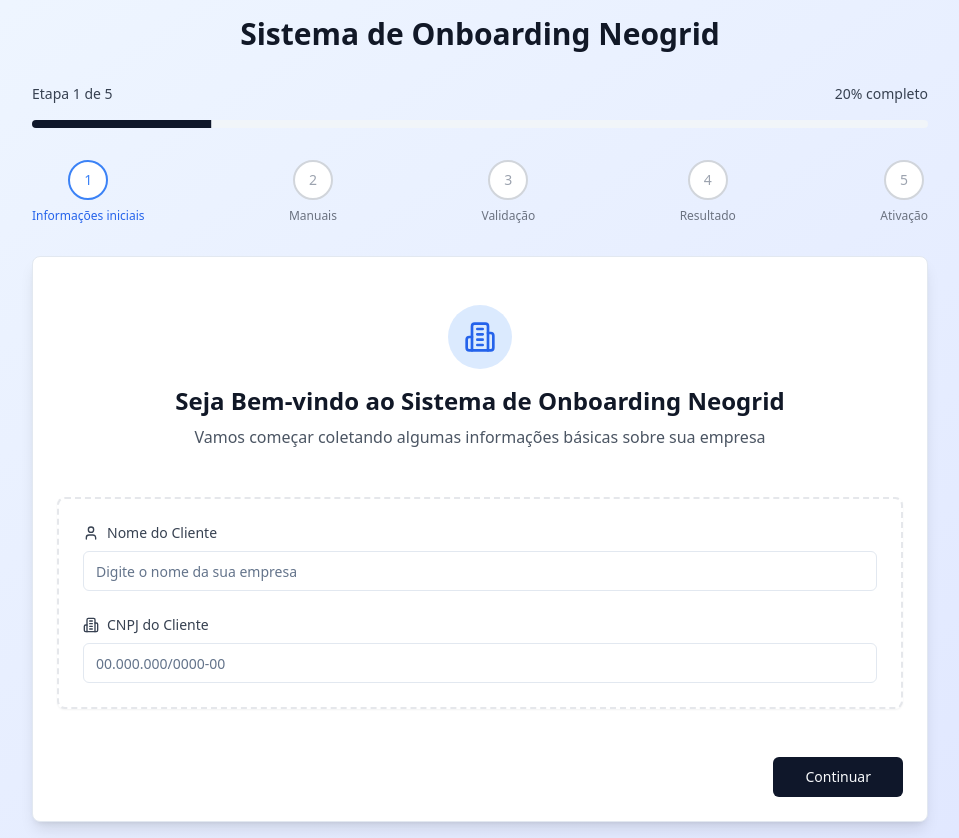
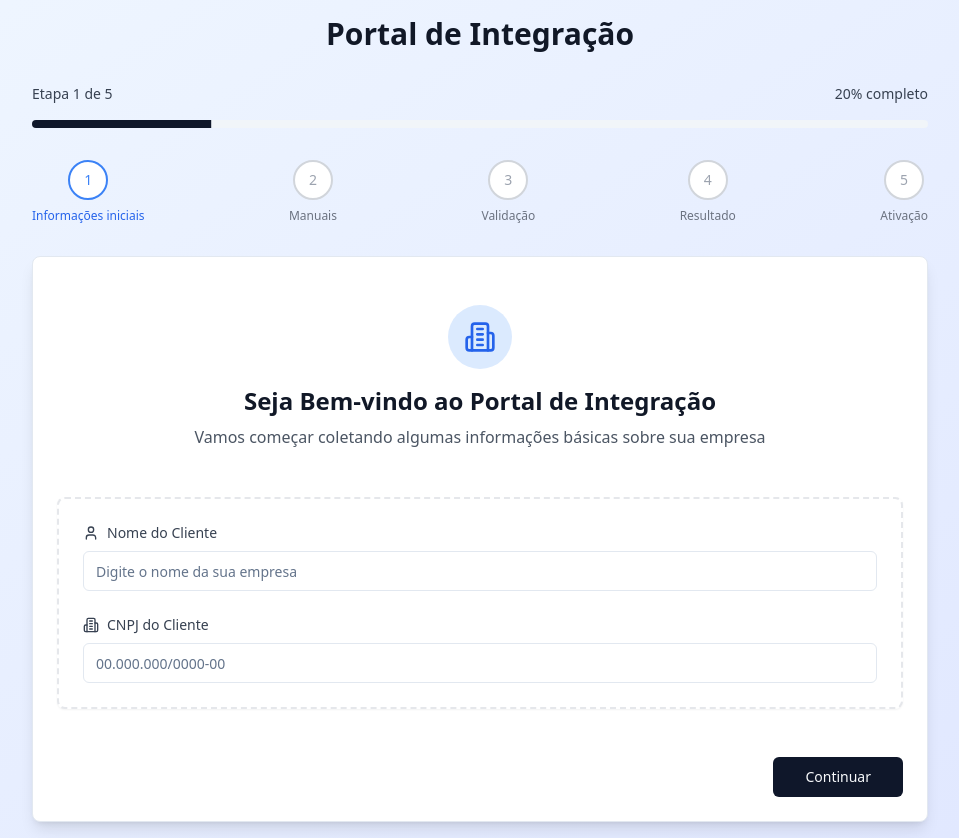
Before and after one commit to goettertm/setuponboarding, a React (Vite) app: page / in a window 1280 px wide. Shown: the whole page, without its empty margins (160-1119 px from the left). Built offline with nearby package versions, Linux system fonts and the light colour scheme.

Commit message:
Refactor: Make system generic
Implement changes to remove "Neogrid" from the UI and make the system more generic.

```diff
--- a/src/components/OnboardingWizard.tsx
+++ b/src/components/OnboardingWizard.tsx
@@ -8,6 +8,7 @@ import StepTwo from './wizard-steps/StepTwo';
 import StepThree from './wizard-steps/StepThree';
 import StepFour from './wizard-steps/StepFour';
 import StepSix from './wizard-steps/StepSix';
+
 interface OnboardingData {
   clientName: string;
   cnpj: string;
@@ -18,6 +19,7 @@ interface OnboardingData {
     logs: string;
   };
 }
+
 const OnboardingWizard = () => {
   const [currentStep, setCurrentStep] = useState(1);
   const [data, setData] = useState<OnboardingData>({
@@ -84,7 +86,7 @@ const OnboardingWizard = () => {
       <div className="max-w-4xl mx-auto">
         {/* Header */}
         <div className="text-center mb-8">
-          <h1 className="text-3xl font-bold text-gray-900 mb-2">Sistema de Onboarding Neogrid</h1>
+          <h1 className="text-3xl font-bold text-gray-900 mb-2">Portal de Integração</h1>
 
         </div>
 
--- a/src/components/wizard-steps/StepOne.tsx
+++ b/src/components/wizard-steps/StepOne.tsx
@@ -107,7 +107,7 @@ const StepOne = ({ data, updateData, onNext }: StepOneProps) => {
           <Building2 className="w-8 h-8 text-blue-600" />
         </div>
         <h2 className="text-2xl font-bold text-gray-900 mb-2">
-          Seja Bem-vindo ao Sistema de Onboarding Neogrid
+          Seja Bem-vindo ao Portal de Integração
         </h2>
         <p className="text-gray-600">
           Vamos começar coletando algumas informações básicas sobre sua empresa
--- a/src/components/wizard-steps/StepSix.tsx
+++ b/src/components/wizard-steps/StepSix.tsx
@@ -82,7 +82,7 @@ const StepSix = ({ data, onPrev }: StepSixProps) => {
           <div className="space-y-4">
             <p className="text-blue-700">
               Para finalizar o processo, enviaremos um email de ativação para confirmar
-              a configuração do seu sistema Neogrid.
+              a configuração do seu sistema.
             </p>
 
             {!emailSent ? (
--- a/src/components/wizard-steps/StepTwo.tsx
+++ b/src/components/wizard-steps/StepTwo.tsx
@@ -60,7 +60,7 @@ const StepTwo = ({ data, updateData, onNext, onPrev }: StepTwoProps) => {
                   Manual de instalação do client
                 </h3>
                 <p className="text-sm text-gray-600 mb-4">
-                  Guia completo para instalação e configuração do cliente Neogrid
+                  Guia completo para instalação e configuração do sistema
                 </p>
                 <Button
                   onClick={handleDownloadClientManual}
```
